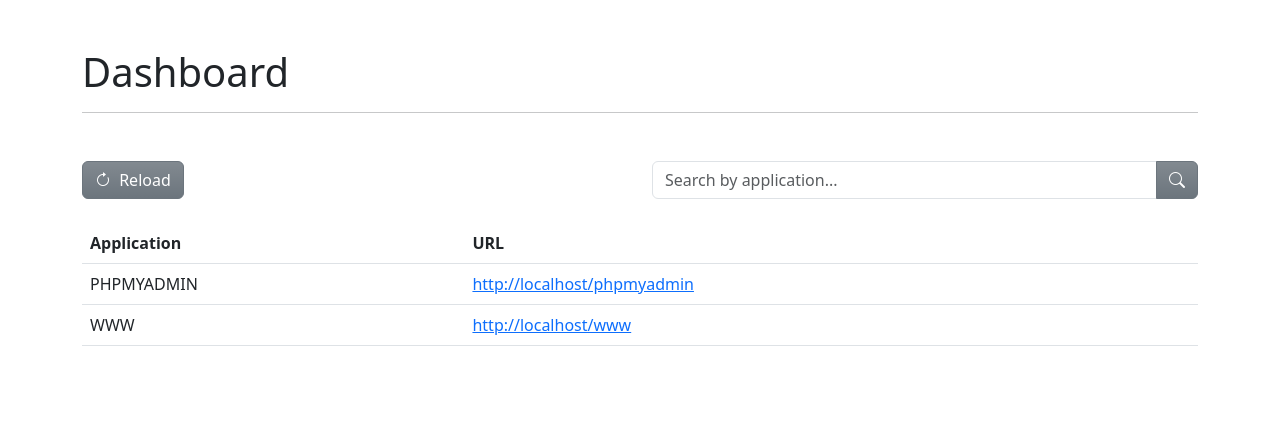
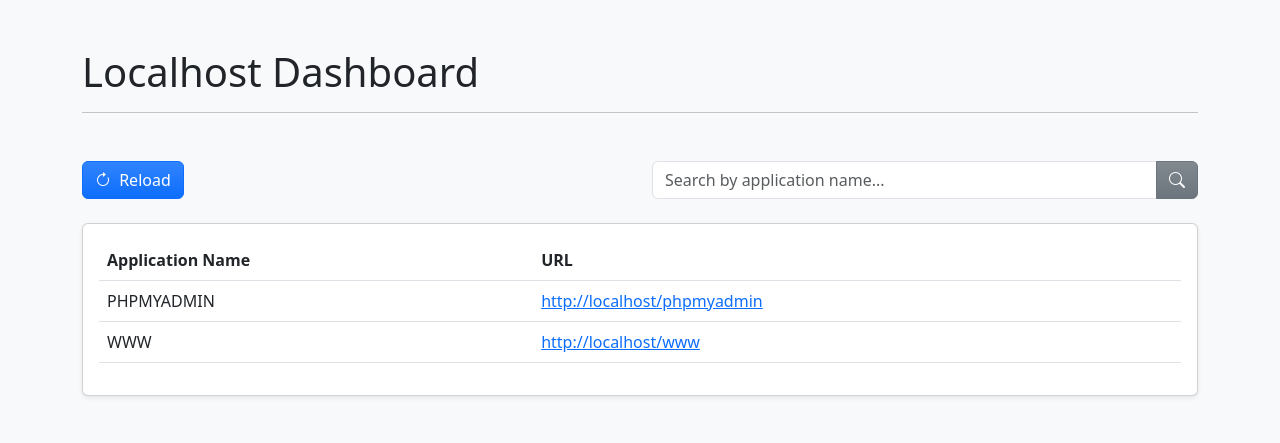
Before and after one commit to saiful-akbar/localhost-dashboard, a PHP site: page / in a window 1280 px wide. Shown: the top 443 px of the page. Run offline with PHP 8.4, Linux system fonts and the light colour scheme.

Commit message:
fix: home.view.php - Memperbaiki halaman home.

```diff
--- a/views/home.view.php
+++ b/views/home.view.php
@@ -39,7 +39,7 @@ function filter(string $value): bool
 	$search = strtolower($_GET['search']);
 	$value = str_replace('-', ' ', $value);
 
-	return preg_match("/$search/i", $value);
+	return preg_match("/{$search}/i", $value);
 }
 
 /**
@@ -57,10 +57,11 @@ if (!empty($_GET['search'])) {
 <head>
 	<meta charset="UTF-8">
 	<meta name="viewport" content="width=device-width, initial-scale=1.0">
-	<meta name="base-url" content="<?= url('/'); ?>">
+	<meta name="description" content="Dashboard page for localhost initial view.">
+	<meta name="base-url" content="<?= url(); ?>">
 
 	<!-- Title -->
-	<title>Localhost : Dashboard</title>
+	<title>Dashboard - Localhost</title>
 
 	<!-- Bootstrap CSS -->
 	<link rel="stylesheet" href="<?= url('assets/css/bootstrap.min.css'); ?>">
@@ -75,7 +76,7 @@ if (!empty($_GET['search'])) {
 	</style>
 </head>
 
-<body>
+<body class="bg-light">
 	<script>
 		const theme = window.matchMedia('(prefers-color-scheme: dark)').matches ? 'dark' : 'light';
 		const html = document.querySelector('html');
@@ -84,14 +85,14 @@ if (!empty($_GET['search'])) {
 	</script>
 
 	<div class="container py-5">
-		<h1>Dashboard</h1>
+		<h1>Localhost Dashboard</h1>
 
 		<hr class="mb-5">
 
 		<!-- Button reload & form search -->
 		<div class="row align-items-center">
-			<div class="col-lg-6 col-md-4 col-sm-12 mb-md-4 mb-3">
-				<button type="button" class="btn btn-secondary bg-gradient" id="btnReload" data-bs-theme="dark">
+			<div class="col-lg-6 col-md-4 col-sm-12 mb-4">
+				<button id="btnReload" class="btn btn-primary bg-gradient">
 					<i class="bi bi-arrow-clockwise me-1"></i>
 					<span>Reload</span>
 				</button>
@@ -104,9 +105,19 @@ if (!empty($_GET['search'])) {
 					<?php endif ?>
 
 					<div class="input-group">
-						<input type="search" name="search" value="<?= $_GET['search'] ?? ''; ?>" placeholder="Search by application..." class="form-control" <?php if (!empty($_GET['search'])) : ?> autofocus <?php endif; ?> />
+						<input
+							type="search"
+							name="search"
+							value="<?= $_GET['search'] ?? ''; ?>"
+							placeholder="Search by application name..."
+							class="form-control"
+						/>
 
-						<button type="submit" class="btn btn-secondary bg-gradient" data-bs-theme="dark">
+						<button
+							type="submit"
+							class="btn btn-secondary bg-gradient"
+							data-bs-theme="dark"
+						>
 							<i class="bi bi-search"></i>
 						</button>
 					</div>
@@ -115,11 +126,12 @@ if (!empty($_GET['search'])) {
 		</div>
 
 		<!-- Table -->
-		<div class="table-responsive">
+		<div class="card shadow-sm">
+			<div class="card-body table-responsive">
 				<table class="table table-hover">
 					<thead>
 						<tr>
-						<th>Application</th>
+							<th>Application Name</th>
 							<th>URL</th>
 						</tr>
 					</thead>
@@ -138,14 +150,18 @@ if (!empty($_GET['search'])) {
 				</table>
 			</div>
 		</div>
+	</div>
 
 	<!-- Bootstrap JS -->
 	<script src="<?= url('assets/js/bootstrap.bundle.min.js'); ?>"></script>
 
 	<!-- Javascript -->
 	<script>
-		document.querySelector('#btnReload')?.addEventListener('click', (e) => {
-			window.location.href = "<?= route('home'); ?>";
+		document.querySelector('#btnReload').addEventListener('click', (e) => {
+			const url = document.querySelector('meta[name=base-url]').content;
+			const params = window.location.search;
+
+			window.location.href = url + params;
 		});
 	</script>
 </body>
```
Lines whose indentation alone changed are shown as unchanged.
